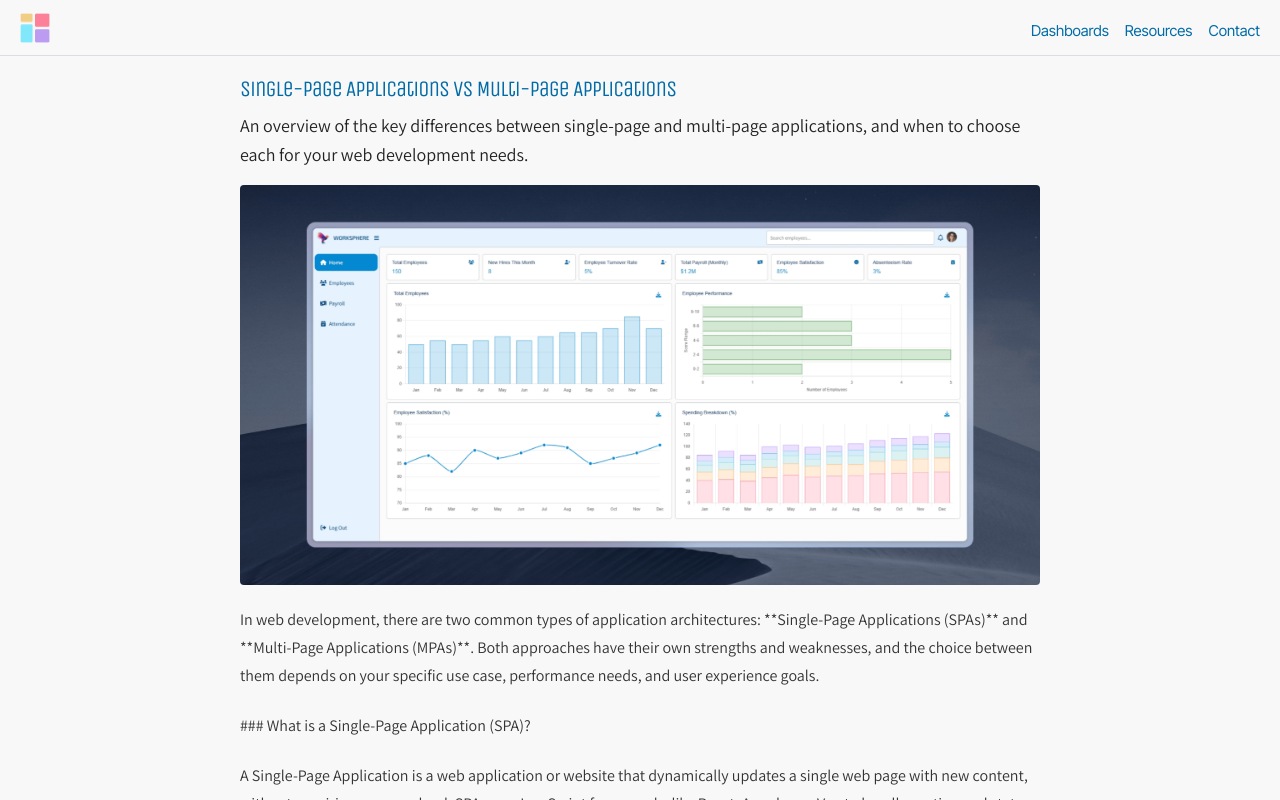
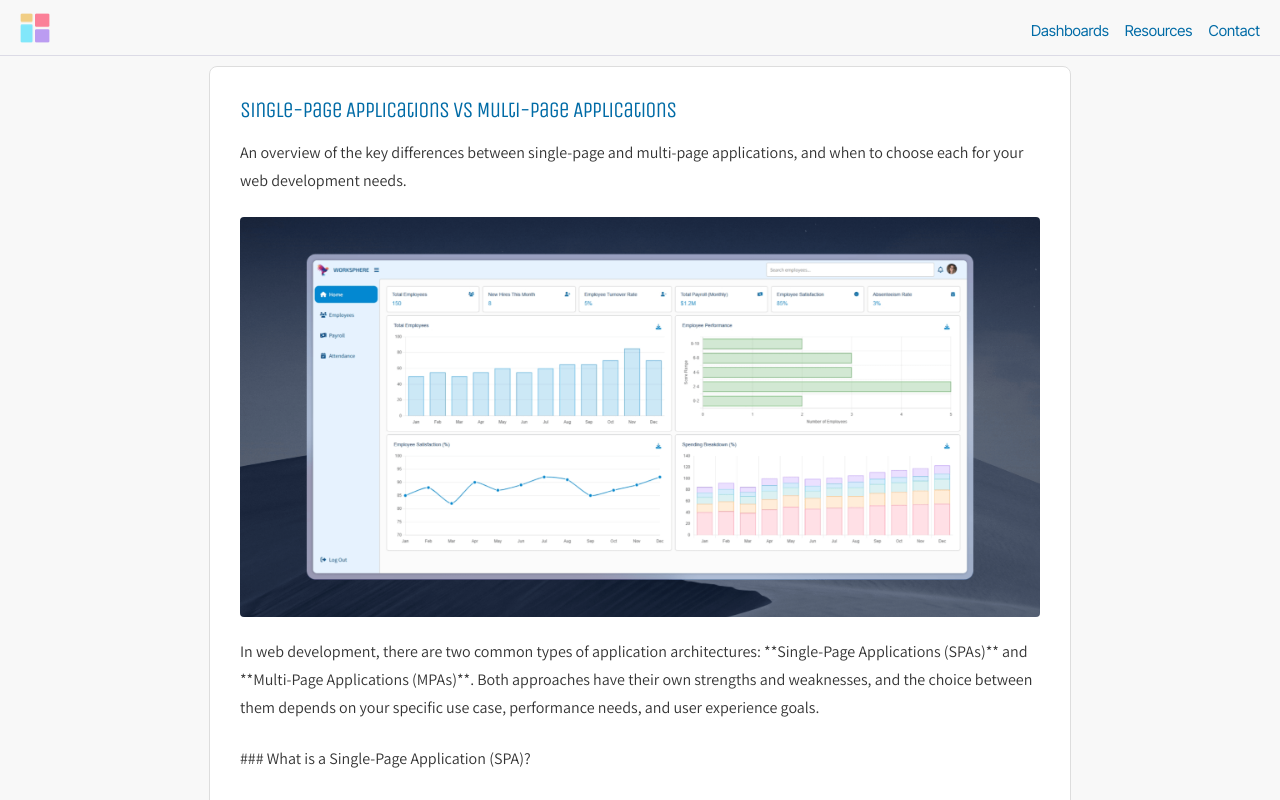
Before and after one commit to joseph-johnson27001/dashboard-website, a Vue app: page /resources/single-vs-multi-page-dashboards in a window 1280 px wide. Shown: the top 800 px of the page. Built offline with nearby package versions, Linux system fonts and the light colour scheme.

Commit message:
Post Page update

```diff
--- a/src/views/PostPage.vue
+++ b/src/views/PostPage.vue
@@ -62,7 +62,10 @@ export default {
 
 .post-container {
   max-width: 800px;
-  border-radius: 12px;
+  border-radius: 8px;
+  background-color: white;
+  padding: 20px 30px;
+  border: 1px solid #ddd;
 }
 
 .post-title {
@@ -76,10 +79,10 @@ export default {
 }
 
 .post-description {
-  font-size: 18px;
-  margin-bottom: 15px;
-  margin-top: 10px;
-  line-height: 1.6;
+  font-size: 16px;
+  color: #333;
+  line-height: 1.75;
+  margin-bottom: 1.4em;
 }
 
 .post-image {
```
